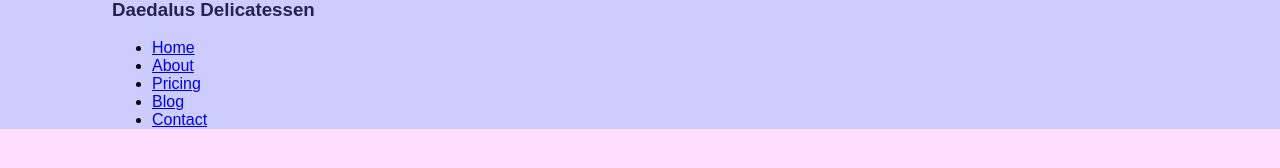
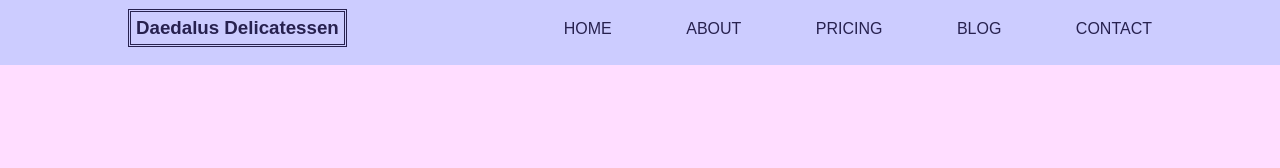
Before and after one commit to varismacalania/set08101_labs, a plain HTML site: page lab_4/toolbar.html in a window 1280 px wide. Drawn offline with Linux system fonts and the light colour scheme.

Commit message:
toolbar creation

```diff
--- a/lab_4/style.css
+++ b/lab_4/style.css
@@ -1,8 +1,8 @@
 body {
     background-color: #FFDDFF;
-    margin: -20px;
-    font-family: 'Work Sans', sans-serif;
-    font-weight: 300;
+    margin: 0px;
+    font-family: 'Arial', sans-serif;
+    font-weight: 400;
 }
 
 h1 {
@@ -74,18 +74,76 @@ pre {
     font-style: normal;
     font-variant: normal;
     font-weight: 400;
-    line-height: 18.5714px;
+    line-height: 18.6px;
 }
 
-h3.head {
+nav {
+    float: right;
+}
+
+nav ul {
+    margin: 0;
+    padding: -10px;
+    list-style: none;
+}
+
+nav li {
+    display: inline-block;
+    margin-left: 70px;
+    padding-top: 30px;
+
+    position: relative;
+}
+
+nav a {
     color: #27214F;
+    text-decoration: none;
+    text-transform: uppercase;
+}
+
+nav a:hover {
+    color: #000000;
+}
+
+nav a::before {
+    content: '';
+    display: block;
+    height: 5px;
+    background-color: #27214F;
+
+    position: absolute;
+    top: 10px;
+    width: 0%;
+}
+
+nav a:hover::before {
+    width: 100%;
+}
+
+header {
+    background: #CCCCFF;
+    position: relative;
+    top: -10px;
+}
+
+header::after {
+    content: '';
+    display: table;
+    clear: both;
+}
+
+.head {
+    color: #27214F;
+    border-style: double;
+    padding: 5px;
     text-align:left;
     font-family: Arial, sans-serif;
     font-style: normal;
     font-variant: normal;
+    float: left;
 }
 
-p.first {
+.first {
     background-color: #E6EBFF;
     color: #27214F;
     column-count: 2;
@@ -95,7 +153,7 @@ p.first {
     font-variant: normal;
 }
 
-p.second {
+.second {
     background-color: #CCDDFF;
     color: #27214F;
     column-count: 2;
@@ -105,7 +163,7 @@ p.second {
     font-variant: normal;
 }
 
-p.third  {
+.third  {
     background-color: #CCEEFF;
     color: #27214F;
     column-count: 2;
@@ -115,7 +173,7 @@ p.third  {
     font-variant: normal;
 }
 
-p.fourth {
+.fourth {
     background-color: #CCFFFF;
     color: #27214F;
     column-count: 2;
@@ -125,11 +183,7 @@ p.fourth {
     font-variant: normal;
 }
 
-div.container {
+.container {
     width: 80%;
     margin: 0 auto;
 }
-
-header {
-    background: #CCCCFF;
-}
```
